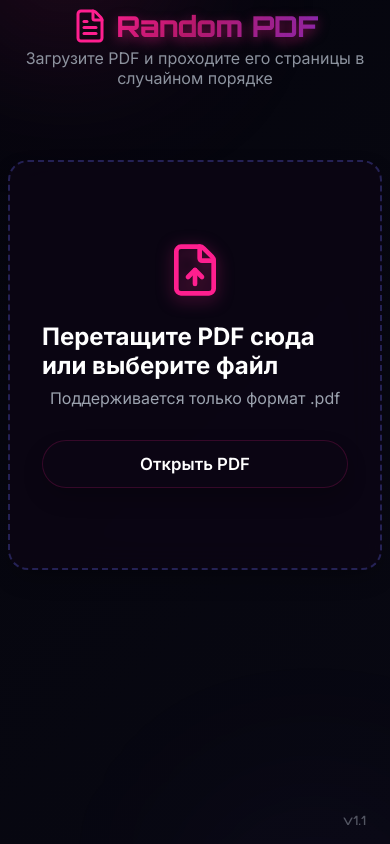
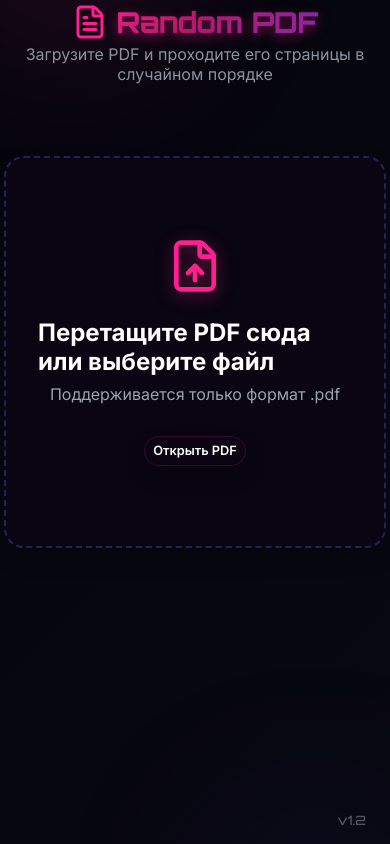
Before and after one commit to Rikki278/mari_random_pdf, a React (Vite) app: page / in a window 390 px wide. Built offline with nearby package versions, Linux system fonts and the light colour scheme.

Commit message:
v1.2: Compact mobile header

```diff
--- a/src/App.css
+++ b/src/App.css
@@ -515,18 +515,57 @@
 }
 
 @media (max-width: 768px) {
-  .app-container { padding: 0.5rem; }
+  .app-container { padding: 0.25rem; }
   .header h1 { font-size: 1.8rem; }
   .header h1 .brand-icon { width: 28px; height: 28px; }
+
   .top-bar {
-    flex-direction: column;
-    align-items: stretch;
-    gap: 1rem;
+    padding: 0.5rem;
+    gap: 0.5rem;
+    margin-bottom: 0.5rem;
+    flex-wrap: wrap;
   }
+
+  .brand h2 {
+    display: none; /* Скрываем текст логотипа, оставляем только иконку на мобильном */
+  }
+
+  .stats-area {
+    min-width: 200px;
+  }
+
+  .stats-filename {
+    max-width: 120px;
+    font-size: 0.8rem;
+  }
+
+  .stats-numbers {
+    font-size: 0.75rem;
+  }
+
+  .progress-bar-container {
+    height: 4px;
+  }
+
   .top-controls {
+    width: 100%;
     justify-content: space-between;
+    gap: 0.5rem;
+    margin-top: 0.25rem;
   }
-  .btn-primary { width: 100%; justify-content: center; }
+
+  .btn-primary {
+    flex: 1;
+    justify-content: center;
+    padding: 0.4rem 0.5rem !important;
+    font-size: 0.8rem;
+  }
+
+  .beautiful-toggle {
+    transform: scale(0.85);
+    transform-origin: left center;
+  }
+
   .controls { width: 100%; justify-content: space-between; padding: 0.5rem; }
   .page-indicator { min-width: auto; font-size: 0.85rem; }
 }
--- a/src/App.tsx
+++ b/src/App.tsx
@@ -360,7 +360,7 @@ function App() {
 
       {pdfFile ? renderDashboard() : renderUploadState()}
 
-      <div className="version-mark">v1.1</div>
+      <div className="version-mark">v1.2</div>
     </div>
   );
 }
```
